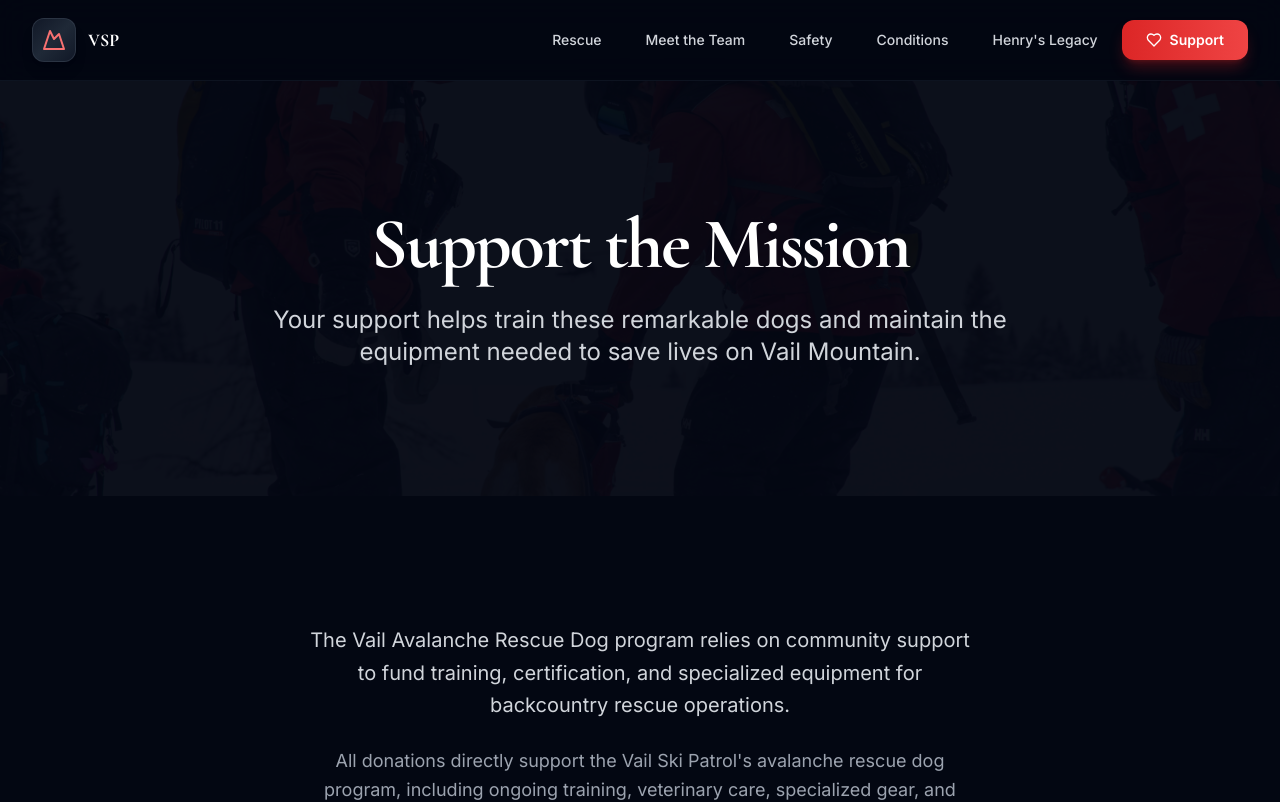
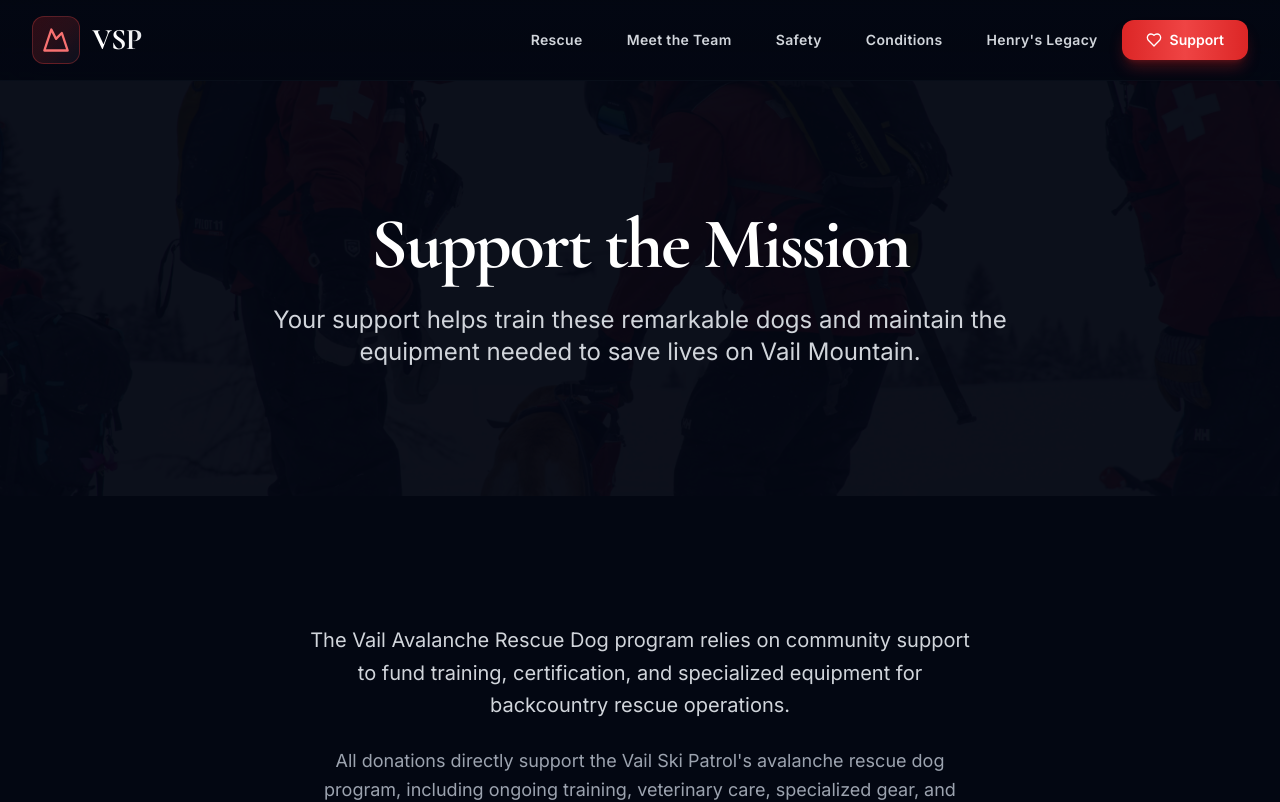
Before and after one commit to mikemacmadeit/vail-avalanche-rescue-dogs, a React (Vite) app: page /support in a window 1280 px wide. Shown: the top 802 px of the page. Built offline with nearby package versions, Linux system fonts and the light colour scheme.

Commit message:
Redesign navbar with improved visuals, active state indicators, and better typography - Remove StrictMode to fix flashing issue - Update donate button to link to Colorado Gives

```diff
--- a/src/components/Layout.tsx
+++ b/src/components/Layout.tsx
@@ -36,89 +36,86 @@ export default function Layout({ children }: LayoutProps) {
     <div className="min-h-screen bg-charcoal-950 text-white">
       {/* Navigation */}
       <motion.nav
-        initial={{ y: -100 }}
-        animate={{ y: 0 }}
-        transition={{ duration: 0.3, ease: "easeOut" }}
+        initial={{ y: -100, opacity: 0 }}
+        animate={{ y: 0, opacity: 1 }}
+        transition={{ duration: 0.6, ease: [0.16, 1, 0.3, 1] }}
         className={`fixed top-0 left-0 right-0 z-50 transition-all duration-500 ${
           scrolled
-            ? 'bg-charcoal-950/98 backdrop-blur-xl border-b border-charcoal-700/60 shadow-2xl shadow-black/20'
-            : 'bg-charcoal-950/85 backdrop-blur-lg border-b border-charcoal-800/40'
+            ? 'bg-charcoal-950/98 backdrop-blur-2xl border-b border-charcoal-700/40 shadow-2xl shadow-black/40'
+            : 'bg-gradient-to-b from-charcoal-950/95 via-charcoal-950/90 to-charcoal-950/85 backdrop-blur-xl border-b border-charcoal-800/20'
         }`}
       >
-        <div className="max-w-7xl mx-auto px-4 sm:px-6 lg:px-8">
+        <div className="max-w-7xl mx-auto px-5 sm:px-6 lg:px-8">
           <div className="flex items-center justify-between h-20">
             {/* Logo */}
             <Link to="/" className="flex items-center space-x-3 group">
               <motion.div
-                whileHover={{ scale: 1.05, rotate: [0, -5, 5, -5, 0] }}
+                whileHover={{ scale: 1.08, y: -2 }}
                 whileTap={{ scale: 0.95 }}
-                className="relative w-11 h-11 rounded-xl bg-gradient-to-br from-charcoal-900 via-charcoal-800 to-charcoal-900 border border-charcoal-700/60 flex items-center justify-center group-hover:border-rescue-500/70 transition-all duration-300 shadow-lg group-hover:shadow-rescue-500/20"
+                className="relative w-11 h-11 lg:w-12 lg:h-12 rounded-xl bg-gradient-to-br from-rescue-600/20 via-rescue-500/15 to-charcoal-900/60 border border-rescue-500/30 flex items-center justify-center group-hover:border-rescue-500/50 group-hover:shadow-lg group-hover:shadow-rescue-500/20 transition-all duration-300 overflow-hidden"
               >
-                <Mountain className="w-6 h-6 text-rescue-400 group-hover:text-rescue-300 transition-colors" />
-                <div className="absolute inset-0 rounded-xl bg-gradient-to-br from-rescue-500/0 to-rescue-500/0 group-hover:from-rescue-500/10 group-hover:to-rescue-600/5 transition-all duration-300" />
+                <div className="absolute inset-0 bg-gradient-to-br from-rescue-500/10 via-transparent to-transparent opacity-0 group-hover:opacity-100 transition-opacity duration-300" />
+                <Mountain className="w-6 h-6 lg:w-7 lg:h-7 text-rescue-400 group-hover:text-rescue-300 transition-all duration-300 relative z-10" />
               </motion.div>
               <motion.span
                 initial={{ opacity: 0, x: -10 }}
                 animate={{ opacity: 1, x: 0 }}
-                transition={{ delay: 0.1 }}
-                className="font-display text-lg font-bold text-white leading-tight group-hover:text-rescue-100 transition-colors"
+                transition={{ delay: 0.25, ease: [0.16, 1, 0.3, 1] }}
+                className="font-display text-2xl lg:text-3xl font-bold bg-gradient-to-r from-white via-white to-charcoal-200 bg-clip-text text-transparent group-hover:from-rescue-100 group-hover:via-white group-hover:to-rescue-100 transition-all duration-300 leading-none tracking-tight"
               >
                 VSP
               </motion.span>
             </Link>
 
             {/* Desktop Navigation */}
-            <div className="hidden lg:flex items-center space-x-1">
+            <nav className="hidden lg:flex items-center space-x-1">
               {navLinks.map((item, index) => {
                 const isActive = location.pathname === item.path;
                 return (
                   <motion.div
                     key={item.path}
-                    initial={{ opacity: 0, y: -20 }}
+                    initial={{ opacity: 0, y: -10 }}
                     animate={{ opacity: 1, y: 0 }}
-                    transition={{ delay: 0.1 + index * 0.05 }}
+                    transition={{ delay: 0.3 + index * 0.04, ease: [0.16, 1, 0.3, 1] }}
                   >
                     <Link
                       to={item.path}
-                      className="relative px-5 py-2.5 rounded-xl transition-all duration-300 font-medium text-sm group"
+                      className="relative px-5 py-2.5 rounded-xl transition-all duration-300 font-semibold text-sm group tracking-wide"
                     >
-                      <motion.span
-                        className={`relative z-10 ${
+                      <span
+                        className={`relative z-10 transition-all duration-300 ${
                           isActive
                             ? 'text-white'
                             : 'text-charcoal-300 group-hover:text-white'
                         }`}
                       >
                         {item.label}
-                      </motion.span>
+                      </span>
 
-                      {/* Active background */}
+                      {/* Active state background */}
                       {isActive && (
                         <motion.div
                           layoutId="activeNavBg"
-                          className="absolute inset-0 rounded-xl bg-gradient-to-r from-charcoal-800/80 via-charcoal-800/70 to-charcoal-800/80 border border-charcoal-700/50 shadow-lg shadow-rescue-500/10"
+                          className="absolute inset-0 rounded-xl bg-charcoal-800/60 border border-charcoal-700/40"
                           initial={false}
-                          transition={{ type: "spring", stiffness: 380, damping: 30 }}
+                          transition={{ type: "spring", stiffness: 300, damping: 30 }}
                         />
                       )}
 
-                      {/* Hover background */}
+                      {/* Hover background with gradient */}
                       {!isActive && (
                         <motion.div
-                          className="absolute inset-0 rounded-xl bg-charcoal-800/0 group-hover:bg-charcoal-800/40 border border-transparent group-hover:border-charcoal-700/30 transition-all duration-300"
-                          initial={false}
+                          className="absolute inset-0 rounded-xl bg-gradient-to-r from-charcoal-900/0 via-charcoal-800/0 to-charcoal-900/0 group-hover:from-charcoal-800/40 group-hover:via-charcoal-800/50 group-hover:to-charcoal-800/40 transition-all duration-300"
+                          whileHover={{ scale: 1.02 }}
                         />
                       )}
 
-                      {/* Active indicator */}
-                      {isActive && (
-                        <motion.div
-                          className="absolute bottom-1 left-1/2 -translate-x-1/2 w-8 h-0.5 rounded-full bg-gradient-to-r from-transparent via-rescue-400 to-transparent"
-                          initial={{ scaleX: 0 }}
-                          animate={{ scaleX: 1 }}
-                          transition={{ delay: 0.2 }}
-                        />
-                      )}
+                      {/* Subtle border on hover */}
+                      <div className={`absolute inset-0 rounded-xl border transition-all duration-300 ${
+                        isActive
+                          ? 'border-charcoal-700/40'
+                          : 'border-transparent group-hover:border-charcoal-700/30'
+                      }`} />
                     </Link>
                   </motion.div>
                 );
@@ -126,49 +123,49 @@ export default function Layout({ children }: LayoutProps) {
 
               {/* Support Button */}
               <motion.div
-                initial={{ opacity: 0, scale: 0.8 }}
+                initial={{ opacity: 0, scale: 0.95 }}
                 animate={{ opacity: 1, scale: 1 }}
-                transition={{ delay: 0.3 }}
+                transition={{ delay: 0.5, ease: [0.16, 1, 0.3, 1] }}
                 className="ml-3"
               >
                 <Link
                   to="/support"
-                  className="relative px-6 py-2.5 bg-gradient-to-r from-rescue-600 to-rescue-500 hover:from-rescue-500 hover:to-rescue-400 text-white rounded-xl transition-all duration-300 font-semibold text-sm shadow-lg shadow-rescue-600/30 hover:shadow-rescue-500/40 flex items-center gap-2 group overflow-hidden"
+                  className="relative px-6 py-2.5 bg-gradient-to-r from-rescue-600 via-rescue-500 to-rescue-600 hover:from-rescue-500 hover:via-rescue-400 hover:to-rescue-500 text-white rounded-xl transition-all duration-300 font-semibold text-sm shadow-lg shadow-rescue-600/30 hover:shadow-rescue-500/40 hover:shadow-xl flex items-center gap-2 group overflow-hidden"
                 >
                   <motion.div
-                    className="absolute inset-0 bg-gradient-to-r from-white/0 via-white/20 to-white/0 translate-x-[-100%] group-hover:translate-x-[100%] transition-transform duration-1000"
+                    className="absolute inset-0 bg-gradient-to-r from-white/0 via-white/15 to-white/0 translate-x-[-100%] group-hover:translate-x-[100%] transition-transform duration-700 ease-in-out"
                   />
-                  <Heart className="w-4 h-4 relative z-10 group-hover:scale-110 transition-transform" />
+                  <Heart className="w-4 h-4 relative z-10 group-hover:scale-110 transition-transform duration-300" />
                   <span className="relative z-10">Support</span>
                 </Link>
               </motion.div>
-            </div>
+            </nav>
 
             {/* Mobile Menu Button */}
             <motion.button
               onClick={() => setMobileMenuOpen(!mobileMenuOpen)}
-              whileTap={{ scale: 0.95 }}
-              className="lg:hidden p-2.5 text-charcoal-300 hover:text-white transition-colors rounded-xl hover:bg-charcoal-800/50 border border-transparent hover:border-charcoal-700/50"
+              whileTap={{ scale: 0.94 }}
+              className="lg:hidden p-2.5 text-charcoal-300 hover:text-white transition-all duration-300 rounded-xl hover:bg-charcoal-900/50 border border-transparent hover:border-charcoal-800/40"
               aria-label="Toggle menu"
             >
               <AnimatePresence mode="wait">
                 {mobileMenuOpen ? (
                   <motion.div
                     key="close"
-                    initial={{ rotate: -90, opacity: 0 }}
+                    initial={{ rotate: -180, opacity: 0 }}
                     animate={{ rotate: 0, opacity: 1 }}
-                    exit={{ rotate: 90, opacity: 0 }}
-                    transition={{ duration: 0.2 }}
+                    exit={{ rotate: 180, opacity: 0 }}
+                    transition={{ duration: 0.3, ease: [0.16, 1, 0.3, 1] }}
                   >
                     <X className="w-6 h-6" />
                   </motion.div>
                 ) : (
                   <motion.div
                     key="menu"
-                    initial={{ rotate: 90, opacity: 0 }}
+                    initial={{ rotate: 180, opacity: 0 }}
                     animate={{ rotate: 0, opacity: 1 }}
-                    exit={{ rotate: -90, opacity: 0 }}
-                    transition={{ duration: 0.2 }}
+                    exit={{ rotate: -180, opacity: 0 }}
+                    transition={{ duration: 0.3, ease: [0.16, 1, 0.3, 1] }}
                   >
                     <Menu className="w-6 h-6" />
                   </motion.div>
@@ -184,67 +181,66 @@ export default function Layout({ children }: LayoutProps) {
                 initial={{ height: 0, opacity: 0 }}
                 animate={{ height: "auto", opacity: 1 }}
                 exit={{ height: 0, opacity: 0 }}
-                transition={{ duration: 0.3, ease: "easeInOut" }}
-                className="lg:hidden border-t border-charcoal-800/40 overflow-hidden"
+                transition={{ duration: 0.3, ease: [0.16, 1, 0.3, 1] }}
+                className="lg:hidden border-t border-charcoal-800/30 overflow-hidden bg-gradient-to-b from-charcoal-950/98 to-charcoal-950/95 backdrop-blur-xl"
               >
-                <div className="py-4 space-y-1.5">
+                <div className="py-4 space-y-1">
                   {navLinks.map((item, index) => {
                     const isActive = location.pathname === item.path;
                     return (
                       <motion.div
                         key={item.path}
-                        initial={{ x: -20, opacity: 0 }}
+                        initial={{ x: -30, opacity: 0 }}
                         animate={{ x: 0, opacity: 1 }}
-                        transition={{ delay: index * 0.05 }}
+                        transition={{ delay: index * 0.04, ease: [0.16, 1, 0.3, 1] }}
                       >
                         <Link
                           to={item.path}
                           onClick={() => setMobileMenuOpen(false)}
-                          className={`relative block px-4 py-3 rounded-xl transition-all duration-300 font-medium text-sm ${
+                          className={`relative block px-5 py-3.5 rounded-xl transition-all duration-300 font-semibold text-sm tracking-wide ${
                             isActive
                               ? 'text-white'
                               : 'text-charcoal-300 hover:text-white'
                           }`}
                         >
+                          {/* Active state background */}
                           {isActive && (
                             <motion.div
                               layoutId="activeMobileNavBg"
-                              className="absolute inset-0 rounded-xl bg-gradient-to-r from-charcoal-800/80 to-charcoal-800/60 border border-charcoal-700/50"
+                              className="absolute inset-0 rounded-xl bg-charcoal-800/60 border border-charcoal-700/40"
                               initial={false}
-                              transition={{ type: "spring", stiffness: 380, damping: 30 }}
+                              transition={{ type: "spring", stiffness: 300, damping: 30 }}
                             />
                           )}
+
+                          {/* Hover background */}
                           {!isActive && (
-                            <div className="absolute inset-0 rounded-xl bg-charcoal-800/0 hover:bg-charcoal-800/40 transition-all duration-300" />
+                            <>
+                              <div className="absolute inset-0 rounded-xl bg-gradient-to-r from-charcoal-900/0 via-charcoal-800/0 to-charcoal-900/0 hover:from-charcoal-800/40 hover:via-charcoal-800/50 hover:to-charcoal-800/40 transition-all duration-300" />
+                              <div className="absolute inset-0 rounded-xl border border-transparent hover:border-charcoal-700/30 transition-all duration-300" />
+                            </>
                           )}
-                          <span className="relative z-10 flex items-center gap-2">
+
+                          <span className="relative z-10 flex items-center">
                             {item.label}
-                            {isActive && (
-                              <motion.div
-                                className="w-1.5 h-1.5 rounded-full bg-rescue-400"
-                                initial={{ scale: 0 }}
-                                animate={{ scale: 1 }}
-                                transition={{ delay: 0.1 }}
-                              />
-                            )}
                           </span>
                         </Link>
                       </motion.div>
                     );
                   })}
                   <motion.div
-                    initial={{ x: -20, opacity: 0 }}
+                    initial={{ x: -30, opacity: 0 }}
                     animate={{ x: 0, opacity: 1 }}
-                    transition={{ delay: navLinks.length * 0.05 }}
-                    className="pt-2"
+                    transition={{ delay: navLinks.length * 0.04, ease: [0.16, 1, 0.3, 1] }}
+                    className="pt-3 mt-3 border-t border-charcoal-800/30"
                   >
                     <Link
                       to="/support"
                       onClick={() => setMobileMenuOpen(false)}
-                      className="relative block px-4 py-3 bg-gradient-to-r from-rescue-600 to-rescue-500 hover:from-rescue-500 hover:to-rescue-400 text-white rounded-xl transition-all duration-300 font-semibold text-sm shadow-lg shadow-rescue-600/30 flex items-center gap-2 overflow-hidden group"
+                      className="relative block px-5 py-3.5 bg-gradient-to-r from-rescue-600 via-rescue-500 to-rescue-600 hover:from-rescue-500 hover:via-rescue-400 hover:to-rescue-500 text-white rounded-xl transition-all duration-300 font-semibold text-sm shadow-lg shadow-rescue-600/30 flex items-center gap-2 overflow-hidden group"
                     >
                       <motion.div
-                        className="absolute inset-0 bg-gradient-to-r from-white/0 via-white/20 to-white/0 translate-x-[-100%] group-hover:translate-x-[100%] transition-transform duration-1000"
+                        className="absolute inset-0 bg-gradient-to-r from-white/0 via-white/15 to-white/0 translate-x-[-100%] group-hover:translate-x-[100%] transition-transform duration-700"
                       />
                       <Heart className="w-4 h-4 relative z-10" />
                       <span className="relative z-10">Support</span>
--- a/src/main.tsx
+++ b/src/main.tsx
@@ -1,10 +1,7 @@
-import { StrictMode } from 'react';
 import { createRoot } from 'react-dom/client';
 import App from './App.tsx';
 import './index.css';
 
 createRoot(document.getElementById('root')!).render(
-  <StrictMode>
-    <App />
-  </StrictMode>
+  <App />
 );
```
Also changed, not shown: src/pages/Support.tsx (+9 -2 lines), vite.config.ts (+4 -5 lines).
